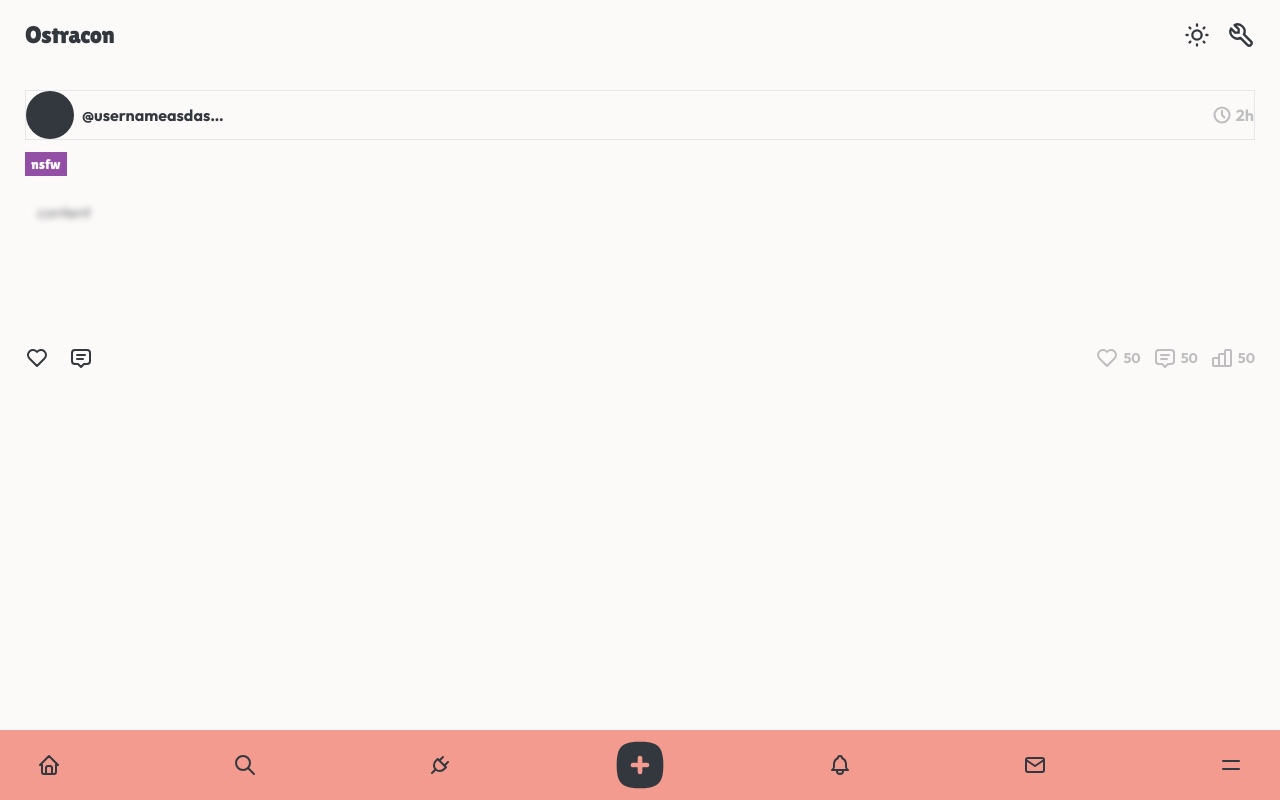
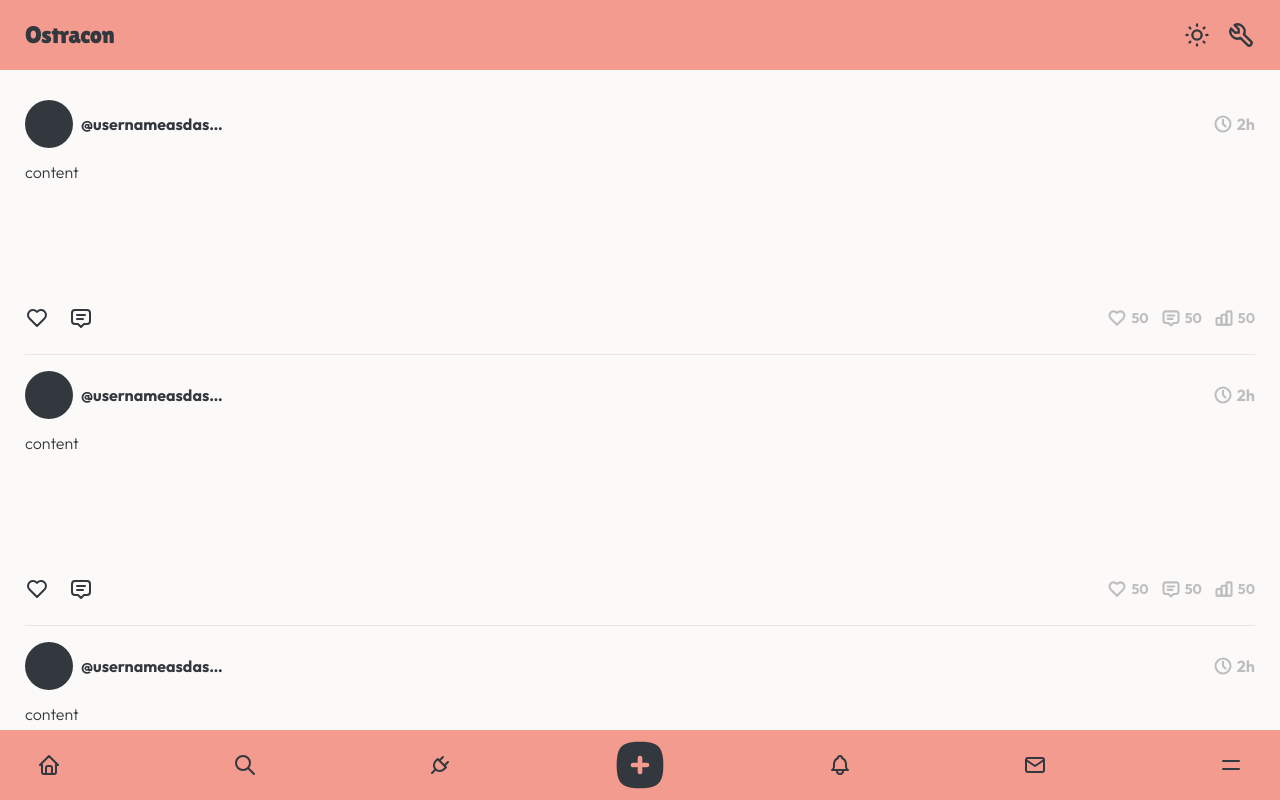
Before and after one commit to MadStoneDev/ostracon, a Next.js app: page /explore in a window 1280 px wide. Shown: the top 800 px of the page. Built offline with nearby package versions, Linux system fonts and the light colour scheme.

Commit message:
posts optimised

```diff
--- a/src/app/(private)/explore/layout.tsx
+++ b/src/app/(private)/explore/layout.tsx
@@ -10,13 +10,12 @@ export default function PrivateLayout({
   const authenticated = true;
 
   return (
-    <div
-      className={`flex-grow flex flex-col`}
-      style={{
-        padding: "70px 0",
-      }}
-    >
-      <main className={`px-[25px] pt-5 flex-grow overflow-y-auto`}>
+    <div className={`relative flex-grow grid overflow-hidden`}>
+      <div
+        className={`fixed top-0 bg-primary w-full h-[70px] dark:bg-dark z-10`}
+      ></div>
+
+      <main className={`relative py-[100px] px-[25px] flex-grow`}>
         {children}
       </main>
 
--- a/src/app/(private)/explore/page.tsx
+++ b/src/app/(private)/explore/page.tsx
@@ -2,13 +2,24 @@ import Post from "@/components/feed/single-post";
 
 export default function Explore() {
   return (
-    <div>
-      <Post
-        username={"username"}
-        content={"content"}
-        nsfw={true}
-        date={"25 May 2023"}
-      />
+    <div className={`grid z-0`}>
+      {Array(10)
+        .fill(0)
+        .map((_, i) => (
+          <>
+            <Post
+              key={`feed-post-${i}`}
+              username={"username"}
+              content={"content"}
+              nsfw={false}
+              date={"25 May 2023"}
+            />
+
+            <div
+              className={`my-4 h-[1px] w-full bg-dark dark:bg-light opacity-10`}
+            ></div>
+          </>
+        ))}
     </div>
   );
 }
--- a/src/components/feed/single-post.tsx
+++ b/src/components/feed/single-post.tsx
@@ -8,8 +8,6 @@ import {
   IconHeartFilled,
   IconMessage2,
   IconMessageFilled,
-  IconSquareXFilled,
-  IconTool,
 } from "@tabler/icons-react";
 import { useState } from "react";
 
@@ -28,13 +26,12 @@ export default function Post({
   const [blurred, setBlurred] = useState(nsfw);
   const [liked, setLiked] = useState(false);
   const [hasCommented, setHasCommented] = useState(false);
-  const [toolsOpen, setToolsOpen] = useState(false);
 
   return (
     <div className={``}>
       {/* Header */}
       <section
-        className={`flex justify-between items-center gap-2 w-full max-w-full text-dark dark:text-light border transition-all duration-300 ease-in-out`}
+        className={`flex justify-between items-center gap-2 w-full max-w-full text-dark dark:text-light transition-all duration-300 ease-in-out`}
       >
         {/* Avatar */}
         <article
@@ -87,9 +84,9 @@ export default function Post({
 
         {nsfw && blurred && (
           <div
-            className={`absolute top-0 bottom-0 left-0 right-0 grid place-content-center bg-light/20 dark:bg-dark/20`}
+            className={`absolute top-0 bottom-0 left-0 right-0 grid place-content-center`}
             style={{
-              backdropFilter: "blur(3px)",
+              backdropFilter: "blur(2.5px)",
             }}
           ></div>
         )}
@@ -99,7 +96,7 @@ export default function Post({
       <section className={`py-2 flex flex-nowrap justify-between items-center`}>
         <article className={`flex gap-5`}>
           <button
-            className={`hover:text-primary transition-all duration-300 ease-in-out`}
+            className={`transition-all duration-300 ease-in-out`}
             onClick={() => setLiked(!liked)}
           >
             {liked ? (
@@ -109,7 +106,7 @@ export default function Post({
             )}
           </button>
           <button
-            className={`hover:text-primary transition-all duration-300 ease-in-out`}
+            className={`transition-all duration-300 ease-in-out`}
             onClick={() => setHasCommented(!hasCommented)}
           >
             {hasCommented ? (
@@ -122,17 +119,17 @@ export default function Post({
 
         <article className={`flex gap-3 text-dark dark:text-light opacity-30`}>
           <div className={`flex items-center gap-1`}>
-            <IconHeart size={24} strokeWidth={2} />
+            <IconHeart size={20} strokeWidth={2.5} />
             <span className={`font-sans text-sm font-bold`}>50</span>
           </div>
 
           <div className={`flex items-center gap-1`}>
-            <IconMessage2 size={24} strokeWidth={2} />
+            <IconMessage2 size={20} strokeWidth={2.5} />
             <span className={`font-sans text-sm font-bold`}>50</span>
           </div>
 
           <div className={`flex items-center gap-1`}>
-            <IconChartBarPopular size={24} strokeWidth={2} />
+            <IconChartBarPopular size={20} strokeWidth={2.5} />
             <span className={`font-sans text-sm font-bold`}>50</span>
           </div>
         </article>
--- a/src/components/ui/main-nav.tsx
+++ b/src/components/ui/main-nav.tsx
@@ -21,7 +21,7 @@ export default function MainNav({
 
   return (
     <nav
-      className={`fixed top-0 left-0 right-0 px-[25px] flex justify-between items-stretch gap-10 z-40`}
+      className={`fixed top-0 left-0 right-0 px-[25px] flex justify-between items-stretch gap-10 z-50`}
       style={{
         height: "70px",
       }}
```
